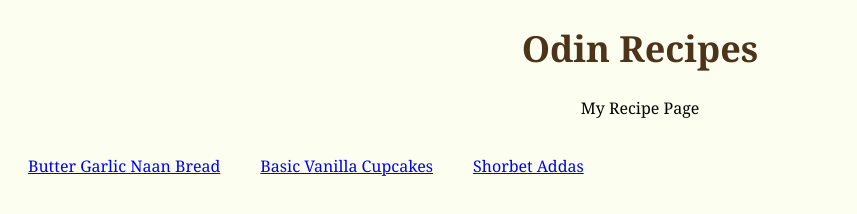
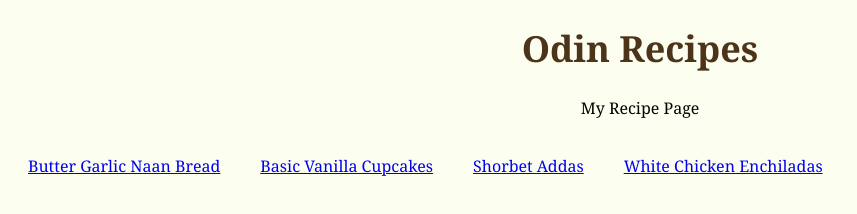
Before and after one commit to fzba-etc/odin-recipes, a plain HTML site: page index.html in a window 1280 px wide. Shown: the whole page, without its empty margins (0-857 px from the left). Drawn offline with Linux system fonts and the light colour scheme.

Commit message:
Additional commit.

```diff
--- a/index.html
+++ b/index.html
@@ -12,6 +12,7 @@
             <a class="recipe-item" href="./recipes/garlic-naan.html">Butter Garlic Naan Bread</a>
             <a class="recipe-item" href="./recipes/vanilla-cupcakes.html">Basic Vanilla Cupcakes</a>
             <a class="recipe-item" href="./recipes/shorbet-addas.html">Shorbet Addas</a>
+            <a class="recipe-item" href="./recipes/white-chicken-enchiladas.html">White Chicken Enchiladas</a>
         </div>
     </body>
 </html>
```
